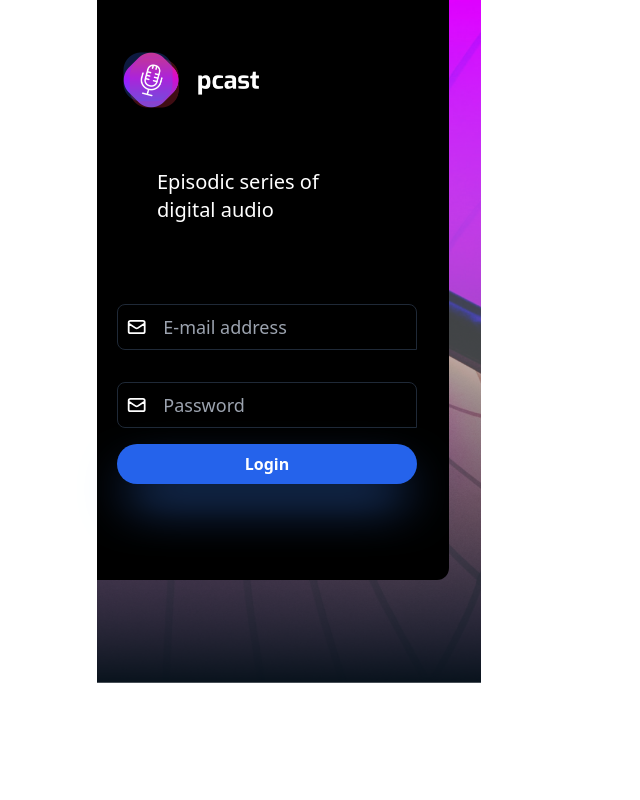
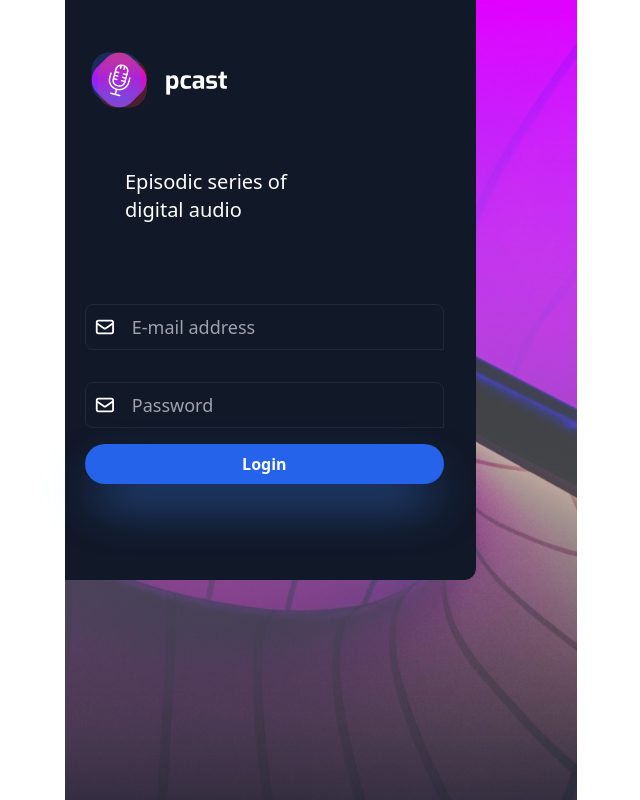
Before and after one commit to Kerotobil/podcast-app, a Next.js app: page /login in a window 1280 px wide. Shown: the whole page, without its empty margins (351-991 px from the left). Built offline with nearby package versions, Linux system fonts and the light colour scheme.

Commit message:
Edit screen width

```diff
--- a/pages/browse.jsx
+++ b/pages/browse.jsx
@@ -2,8 +2,8 @@ import { BrowseScreen } from '../components/browse/screen';
 
 export default function Browse() {
   return (
-    <div className="mx-auto max-w-sm h-screen min-h-screen bg-gray-900 max-h-screen">
-      <div className="pr-4 w-5/6 mx-auto pt-12">
+    <div className="mx-auto max-w-md h-screen min-h-screen bg-gray-900 max-h-screen">
+      <div className="px-4 mx-auto pt-12">
         <BrowseScreen />
       </div>
     </div>
--- a/pages/login.jsx
+++ b/pages/login.jsx
@@ -2,12 +2,12 @@ import Image from 'next/image';
 import { LoginScreen } from '../components/login/screen';
 export default function Login() {
   return (
-    <div className="mx-auto max-w-sm h-screen relative">
-      <div className="absolute top-0 px-1 w-11/12 pr-4 pb-24 pt-12 bg-black rounded-br-xl z-10">
+    <div className="mx-auto max-w-md h-screen relative">
+      <div className="absolute top-0 px-1 w-11/12 pr-4 pb-24 pt-12 bg-gray-900 rounded-br-xl z-10">
         <LoginScreen />
       </div>
       <div>
-        <div className="fixed top-0 w-96 h-full z-0">
+        <div className="fixed top-0 max-w-md md:max-w-lg w-full h-full z-0">
           <Image src={'/Bg.png'} layout="responsive" height={16} width={9} />
         </div>
       </div>
```
